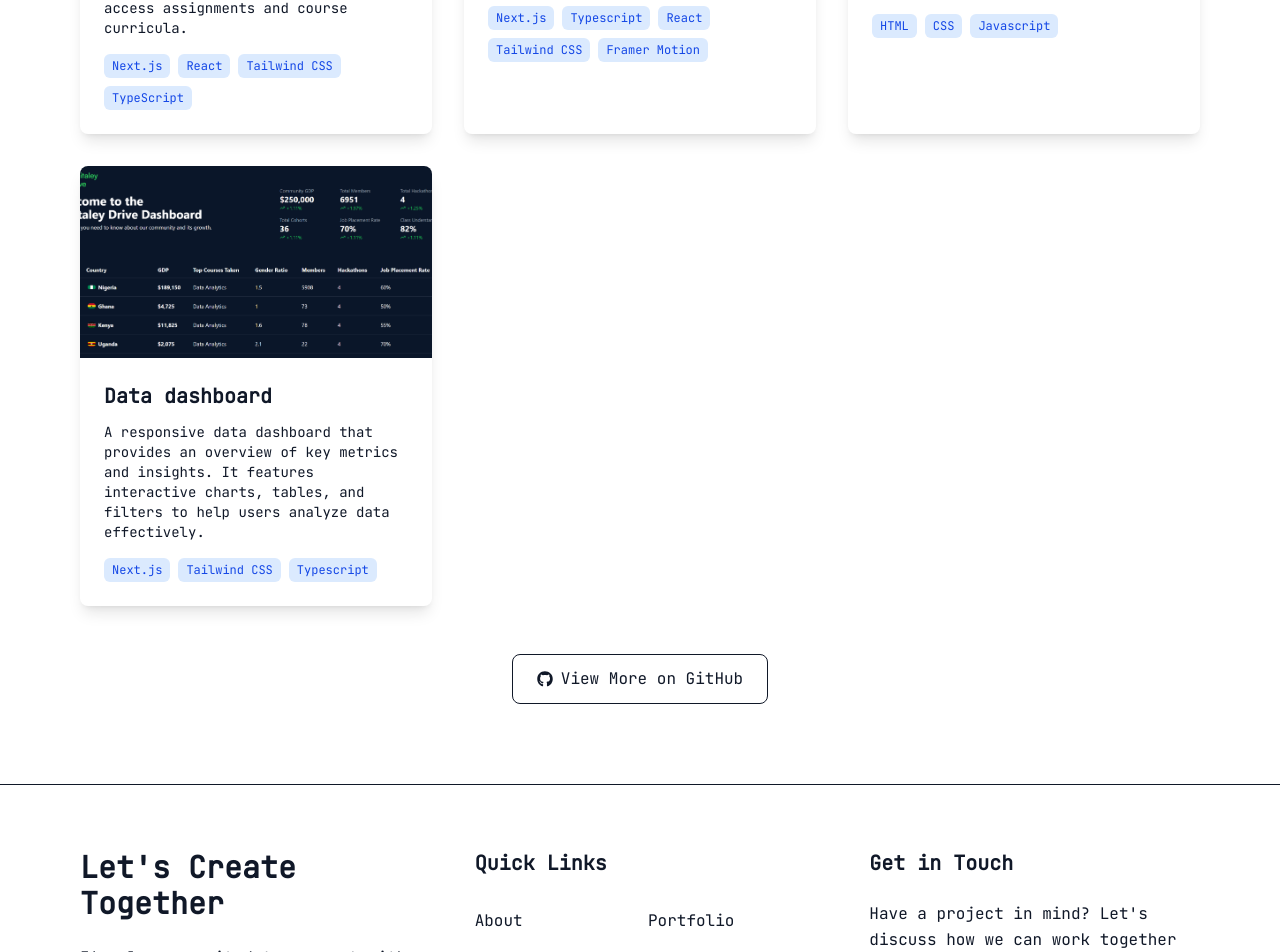
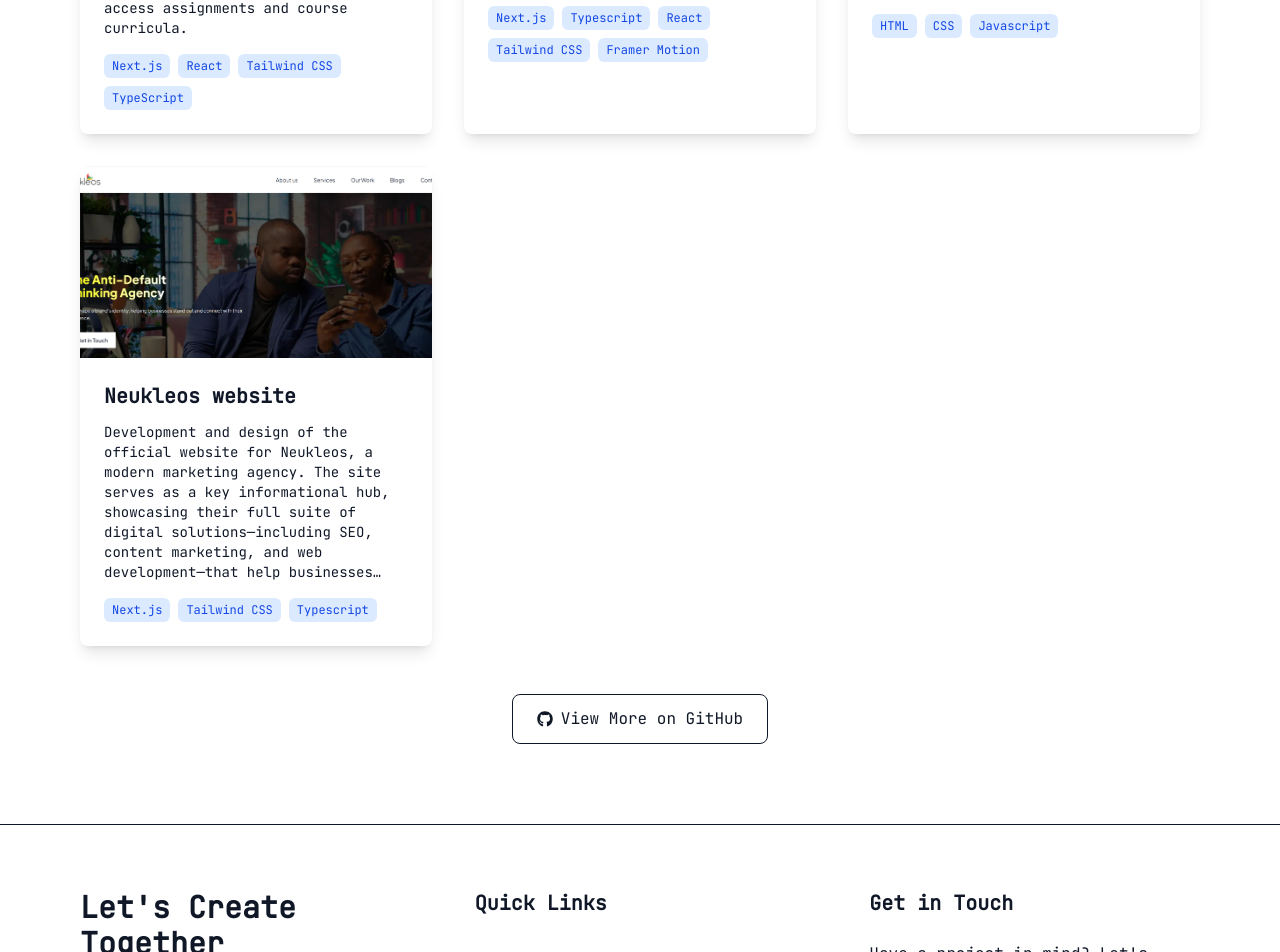
Before and after one commit to Oluwatosinakb/portfolio-web, a Next.js app: page / in a window 1280 px wide. Shown: the part 3067-4019 px from the top of the page. Built offline with nearby package versions, Linux system fonts and the light colour scheme.

Commit message:
updated Portfolio content and UI

```diff
--- a/components/porfolio.tsx
+++ b/components/porfolio.tsx
@@ -48,10 +48,10 @@
   },
   {
     id: 4,
-    title: "Data dashboard",
+    title: "Neukleos website",
     description:
-      "A responsive data dashboard that provides an overview of key metrics and insights. It features interactive charts, tables, and filters to help users analyze data effectively.",
-    image: "/Dashboard-project.png",
+      "Development and design of the official website for Neukleos, a modern marketing agency. The site serves as a key informational hub, showcasing their full suite of digital solutions—including SEO, content marketing, and web development—that help businesses enhance their online presence and achieve measurable growth.",
+    image: "/Neukleos-website.png",
     demoUrl: "https://digitaley-drive-dashboard-z7ws.vercel.app/",
     githubUrl: "https://github.com/Oluwatosinakb/digitaley-drive-dashboard",
     technologies: ["Next.js", "Tailwind CSS", "Typescript"],
```
Also changed, not shown: public/Neukleos-website.png (added), 1 other file (tests, documents, lock files or other folders).
